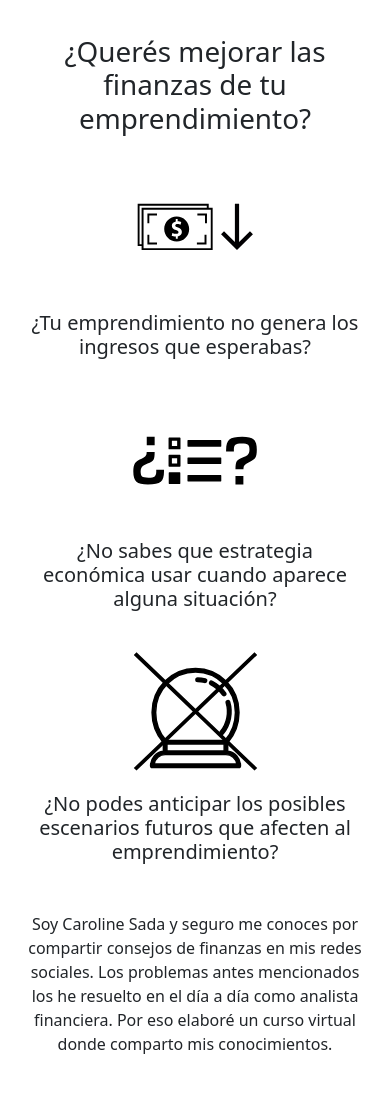
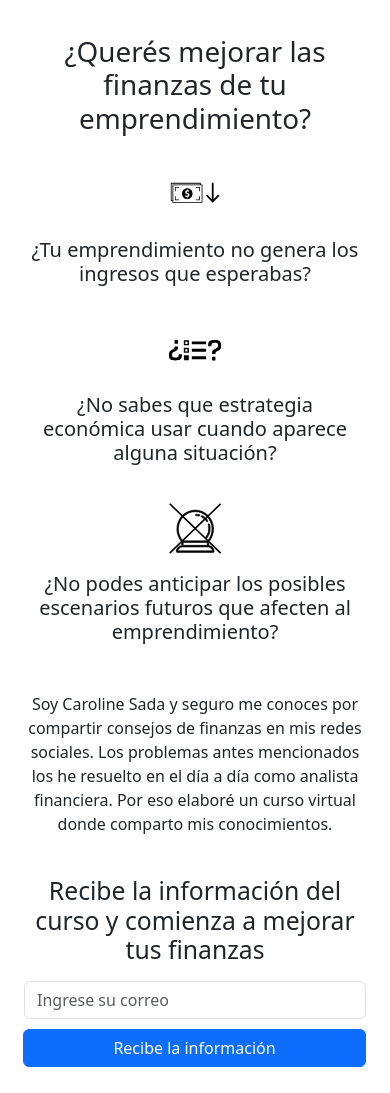
Before and after one commit to emaruiz/landing-page-front-end, a plain HTML site: page index.html in a window 390 px wide. Shown: the top 1093 px of the page. Drawn offline with nearby package versions, Linux system fonts and the light colour scheme.

Commit message:
diseño responsive para celular

```diff
--- a/estilos.css
+++ b/estilos.css
@@ -22,12 +22,22 @@ h2 {
     margin-bottom: 16px;
 }
 
+form {
+    margin-bottom: 35px;
+}
+
 .input-group {
     width: 50%;
 }
 
-form {
-    margin-bottom: 35px;
+#email {
+    border-top-left-radius: 6px;
+    border-bottom-left-radius: 6px;
+}
+
+#boton-info {
+    border-top-right-radius: 6px;
+    border-bottom-right-radius: 6px;
 }
 
 /* Tablet */
@@ -38,6 +48,31 @@ form {
 }
 
 /* Celular */
-/* @media (max-width: 768px) {
+@media (max-width: 768px) {
+    .card-group {
+        flex-direction: column;
+    }
 
-} */
+    .card-img-top {
+        width: 15%;
+    }
+
+    .input-group {
+        flex-direction: column;
+        width: 100%;
+    }
+
+    #email {
+        width: 100%;
+        margin-bottom: 10px;
+        border-radius: 6px;
+    }
+
+    #boton-info {
+        border-radius: 6px;
+    }
+
+    #msj-correo-valido, #msj-correo-invalido {
+        display: none;
+    }
+}
--- a/index.html
+++ b/index.html
@@ -51,9 +51,9 @@
                 <form class="needs-validation" novalidate>
                     <div class="input-group mx-auto position-relative">
                         <input type="email" class="form-control" id="email" placeholder="Ingrese su correo" required>
-                        <button type="submit" class="btn btn-primary rounded-end" data-bs-toggle="modal" data-bs-target="#staticBackdrop">Recibe la información</button>
-                        <div class="valid-tooltip">Formato de correo valido</div>
-                        <div class="invalid-tooltip">Formato de correo invalido</div>
+                        <button type="submit" class="btn btn-primary" id="boton-info" data-bs-toggle="modal" data-bs-target="#staticBackdrop">Recibe la información</button>
+                        <div class="valid-tooltip rounded" id="msj-correo-valido">Formato de correo valido</div>
+                        <div class="invalid-tooltip" id="msj-correo-invalido">Formato de correo invalido</div>
                     </div>
                     <div class="modal fade" id="staticBackdrop" tabindex="-1" aria-labelledby="staticBackdropLabel" aria-hidden="true" data-bs-backdrop="static" data-bs-keyboard="false">
                         <div class="modal-dialog">
```
